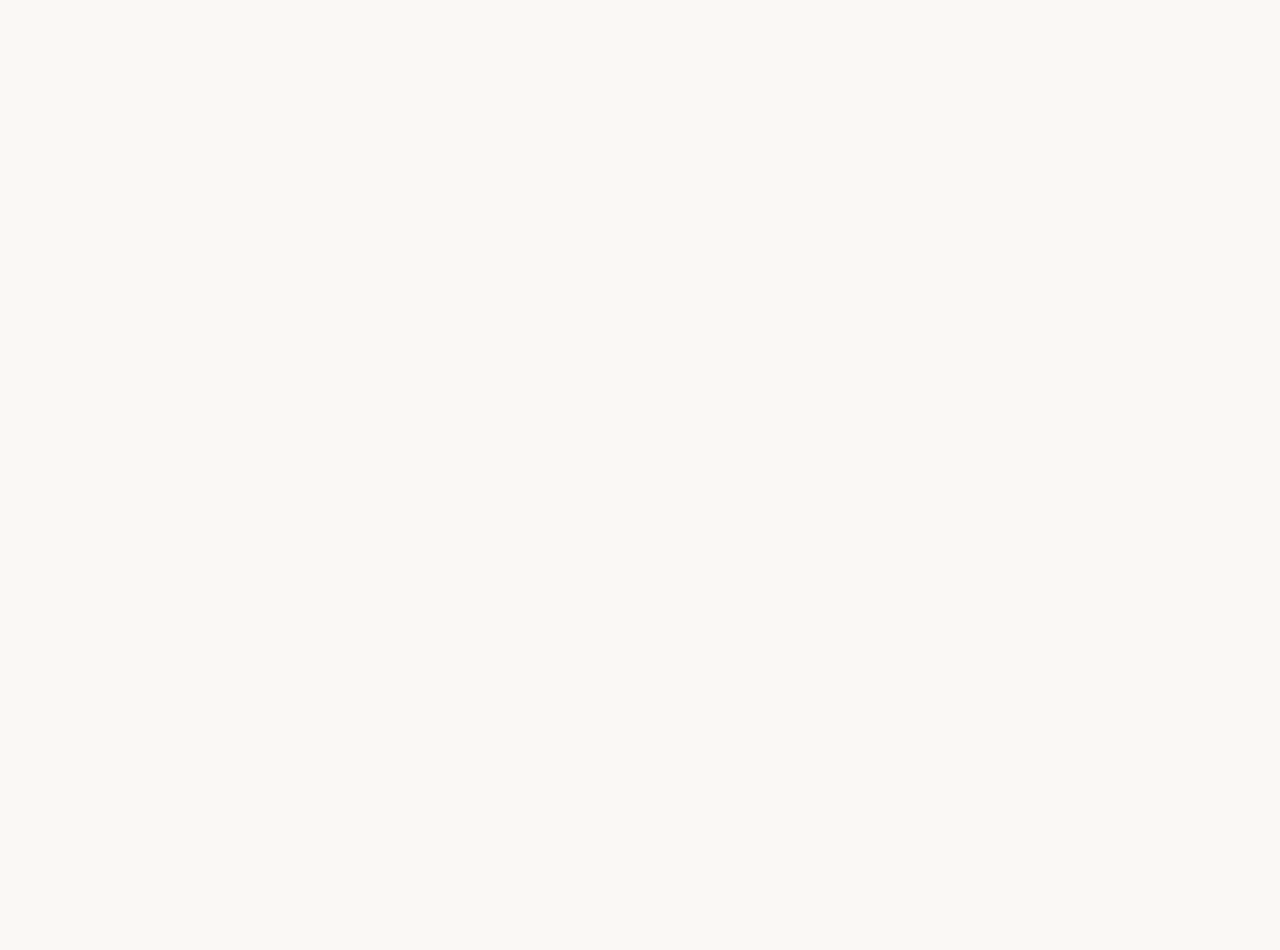
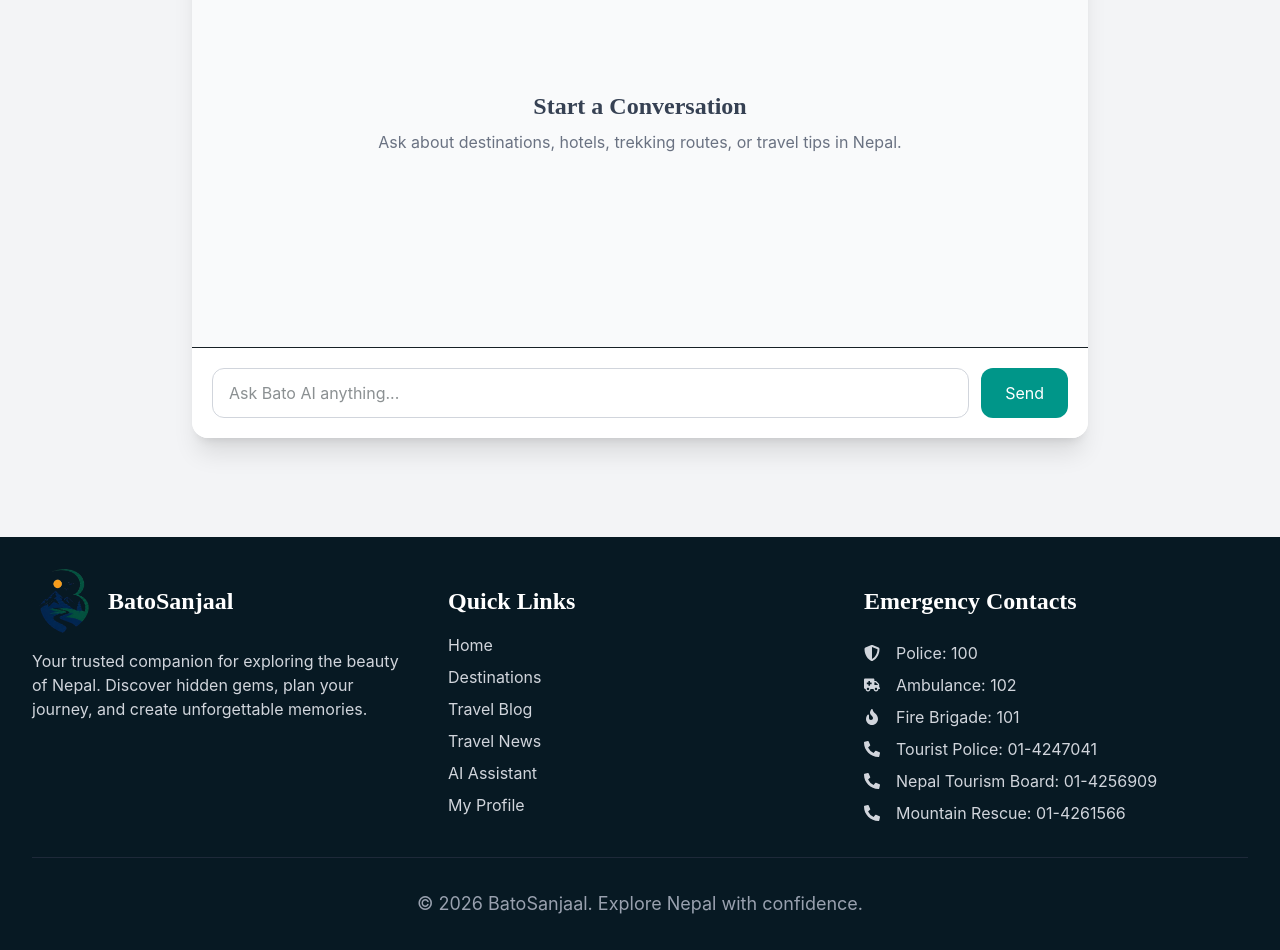
Before and after one commit to Sundarkhanal/tourism_project, a React (Vite) app in the folder client/: page /chatbot in a window 1280 px wide. Before the commit this address had no page. Shown: the part 320-1270 px from the top of the page. Before the commit the page ends 800 px from the top, so only its background shows below. Built offline with nearby package versions, Linux system fonts and the light colour scheme.

Commit message:
feat: update homepage with nearby sites and improve navigation

```diff
--- a/client/package.json
+++ b/client/package.json
@@ -13,11 +13,13 @@
     "@tailwindcss/vite": "^4.3.0",
     "axios": "^1.18.0",
     "framer-motion": "^12.40.0",
+    "leaflet": "^1.9.4",
     "react": "^19.2.6",
     "react-dom": "^19.2.6",
     "react-hook-form": "^7.76.1",
     "react-hot-toast": "^2.6.0",
     "react-icons": "^5.6.0",
+    "react-leaflet": "^5.0.0",
     "react-router-dom": "^7.15.1",
     "tailwindcss": "^4.3.0"
   },
--- a/client/src/App.jsx
+++ b/client/src/App.jsx
@@ -7,6 +7,7 @@
 import Blogs from "./pages/blog/Blogs";
 import Destinations from "./pages/Destinations";
 import Layout from "./pages/components/Layout";
+import Chatbot from "./pages/sections/Chatbot";
 import './App.css';
 import ForgotPassword from "./pages/authentication/forgotpassword";
 import ResetPassword from "./pages/authentication/resetpassword";
@@ -26,6 +27,7 @@
         <Route path="/news" element={<News/>} />
         <Route path="/blogs" element={<Blogs/>} />
         <Route path="/destinations" element={<Destinations/>} />
+        <Route path="/chatbot" element={<Chatbot/>} />
         <Route path="/destination/:id" element={<DestinationDetails />} />
 
       </Route>
--- a/client/src/pages/Home.jsx
+++ b/client/src/pages/Home.jsx
@@ -1,14 +1,17 @@
-import Footer from "./components/Footer";
-import Navbar from "./components/Navbar";
 import FeaturedPackages from "./sections/FeaturedPackages";
 import Hero from "./sections/Hero";
 import ReviewsStories from "./sections/Reviews";
 import TopDestinations from "./sections/TopDestinations";
+import { useState } from "react";
+import NearbyMap from "./sections/NearbyMaps";
 
 function Home() {
+  const [showNearby, setShowNearby] = useState(false);
+
   return (
     <>
-      <Hero/>
+      <Hero onDiscover={() => setShowNearby(true)} />
+      {showNearby && <NearbyMap />}
       <TopDestinations/>
       <FeaturedPackages/>
       <ReviewsStories/>
--- a/client/src/pages/components/Footer.jsx
+++ b/client/src/pages/components/Footer.jsx
@@ -1,3 +1,4 @@
+import { Link } from "react-router-dom";
 import React, { useState } from "react";
 import logo from "../../assets/logo.png";
 
@@ -11,7 +12,6 @@
 const Footer = () => {
   return (
     <footer className="bg-[#071923] text-white">
-      {/* Add the same max-width and padding as navbar */}
       <div className="max-w-7xl mx-auto px-4 sm:px-6 lg:px-8 py-8">
         <div className="grid grid-cols-1 md:grid-cols-2 lg:grid-cols-3 gap-8">
           {/* Brand Section */}
@@ -39,23 +39,58 @@
             </h3>
 
             <ul className="space-y-2 text-gray-300 text-base">
-              <li className="hover:text-white cursor-pointer transition">
+              <li>
+                <Link
+                  to="/"
+                  className="hover:text-white transition"
+                >
                   Home
+                </Link>
               </li>
-              <li className="hover:text-white cursor-pointer transition">
+
+              <li>
+                <Link
+                  to="/destinations"
+                  className="hover:text-white transition"
+                >
                   Destinations
+                </Link>
               </li>
-              <li className="hover:text-white cursor-pointer transition">
+
+              <li>
+                <Link
+                  to="/blogs"
+                  className="hover:text-white transition"
+                >
                   Travel Blog
+                </Link>
               </li>
-              <li className="hover:text-white cursor-pointer transition">
+
+              <li>
+                <Link
+                  to="/news"
+                  className="hover:text-white transition"
+                >
                   Travel News
+                </Link>
               </li>
-              <li className="hover:text-white cursor-pointer transition">
+
+              <li>
+                <Link
+                  to="/chatbot"
+                  className="hover:text-white transition"
+                >
                   AI Assistant
+                </Link>
               </li>
-              <li className="hover:text-white cursor-pointer transition">
+
+              <li>
+                <Link
+                  to="/profile"
+                  className="hover:text-white transition"
+                >
                   My Profile
+                </Link>
               </li>
             </ul>
           </div>
--- /dev/null
+++ b/client/src/pages/sections/Chatbot.jsx
@@ -0,0 +1,45 @@
+function Chatbot() {
+  return (
+    <div className="min-h-screen bg-gray-100 py-12">
+      <div className="max-w-4xl mx-auto bg-white rounded-2xl shadow-xl overflow-hidden">
+
+        {/* Header */}
+        <div className="bg-teal-600 text-white text-center py-6">
+          <h1 className="text-3xl font-bold">🤖 Bato AI Assistant</h1>
+          <p className="text-teal-100 mt-1">
+            Your smart travel companion for Nepal
+          </p>
+        </div>
+
+        {/* Chat Area */}
+        <div className="h-[450px] flex items-center justify-center bg-gray-50">
+          <div className="text-center">
+            <h2 className="text-2xl font-semibold text-gray-700">
+              Start a Conversation
+            </h2>
+            <p className="text-gray-500 mt-2">
+              Ask about destinations, hotels, trekking routes,
+              or travel tips in Nepal.
+            </p>
+          </div>
+        </div>
+
+        {/* Input */}
+        <div className="border-t bg-white p-5 flex gap-3">
+          <input
+            type="text"
+            placeholder="Ask Bato AI anything..."
+            className="flex-1 border border-gray-300 rounded-xl px-4 py-3 focus:outline-none focus:ring-2 focus:ring-teal-500"
+          />
+
+          <button className="bg-teal-600 hover:bg-teal-700 text-white px-6 rounded-xl transition">
+            Send
+          </button>
+        </div>
+
+      </div>
+    </div>
+  );
+}
+
+export default Chatbot;
--- a/client/src/pages/sections/Hero.jsx
+++ b/client/src/pages/sections/Hero.jsx
@@ -2,13 +2,14 @@
 import hero from "../../assets/hero.png";
 import logo from "../../assets/logo.png";
 import { FaMapMarkedAlt, FaCompass } from "react-icons/fa";
+import { Link } from "react-router-dom";
 
-function Hero() {
+function Hero({ onDiscover }) {
   return (
     <section className="relative min-h-screen bg-cover bg-center"
       style={{ backgroundImage: `url(${hero})` }}
     >
-      <div className="relative z-10 max-w-7xl mx-auto px-6 min-h-screen">
+      <div className="relative z-10 max-w-7xl mx-auto px-4 sm:px-6 lg:px-8 min-h-screen flex items-center">
         <div className="max-w-4xl">
 
           {/* Main Heading */}
@@ -32,7 +33,7 @@
           {/* Buttons */}
           <div className="mt-10 flex flex-col sm:flex-row gap-4">
 
-            <button
+            <button onClick={onDiscover}
               className="
                 flex items-center justify-center gap-3
                 bg-teal-600 text-white
@@ -47,7 +48,7 @@
               Discover Nearby Sites
             </button>
 
-            <button
+            <Link to="/destinations"
               className="
                 flex items-center justify-center gap-3
                 px-8 py-4
@@ -62,7 +63,7 @@
             >
               <FaCompass />
               Explore Destinations
-            </button>
+            </Link>
 
           </div>
         </div>
--- /dev/null
+++ b/client/src/pages/sections/NearbyMaps.jsx
@@ -0,0 +1,29 @@
+function NearbyMap() {
+  return (
+    <section className="min-h-screen bg-gray-50 py-14">
+      <div className="max-w-7xl mx-auto px-4 sm:px-6 lg:px-8">
+
+        {/* Heading */}
+        <div className="mb-8">
+          <h1 className="text-4xl font-bold text-gray-800">
+            Nearby Sites
+          </h1>
+
+          <p className="mt-2 text-lg text-gray-600">
+            Discover attractions around your current location.
+          </p>
+        </div>
+
+        {/* Map Placeholder */}
+        <div className="h-[600px] w-full rounded-2xl border-2 border-dashed border-gray-300 bg-white shadow-lg flex items-center justify-center">
+          <p className="text-xl text-gray-500">
+            🗺️ Galli Map will be displayed here.
+          </p>
+        </div>
+
+      </div>
+    </section>
+  );
+}
+
+export default NearbyMap;
```
Also changed, not shown: 1 other file (tests, documents, lock files or other folders). Lines whose indentation alone changed are shown as unchanged.
